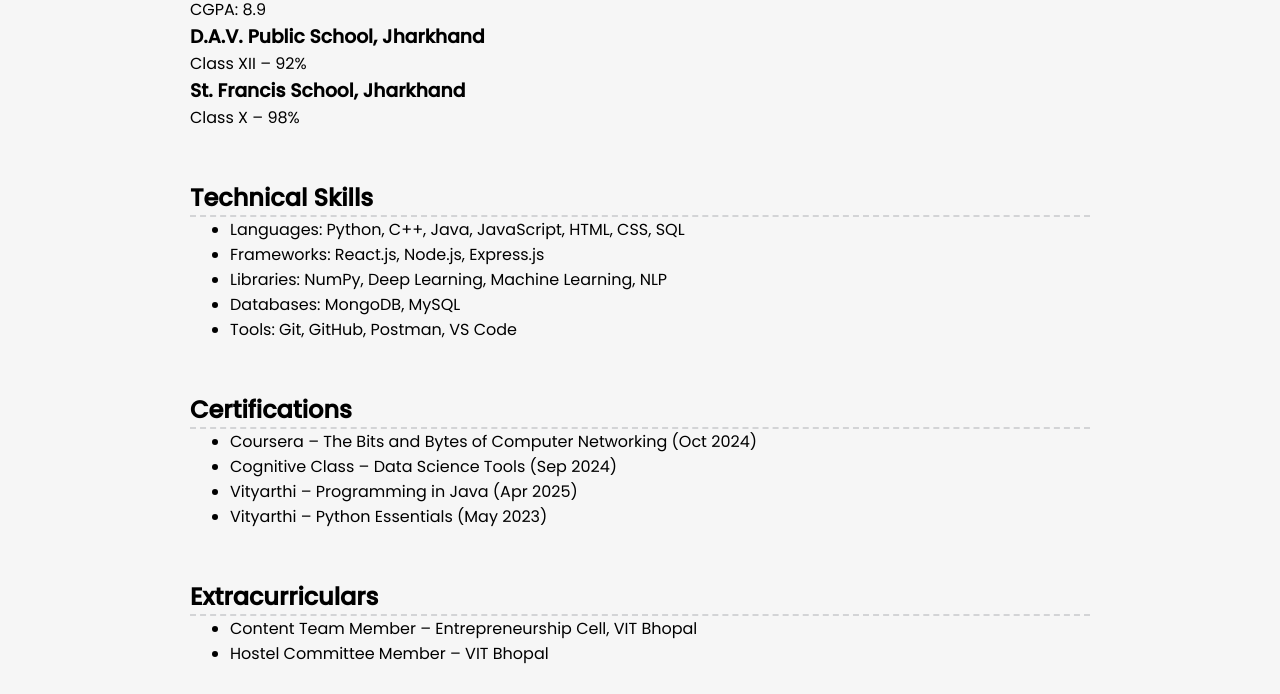
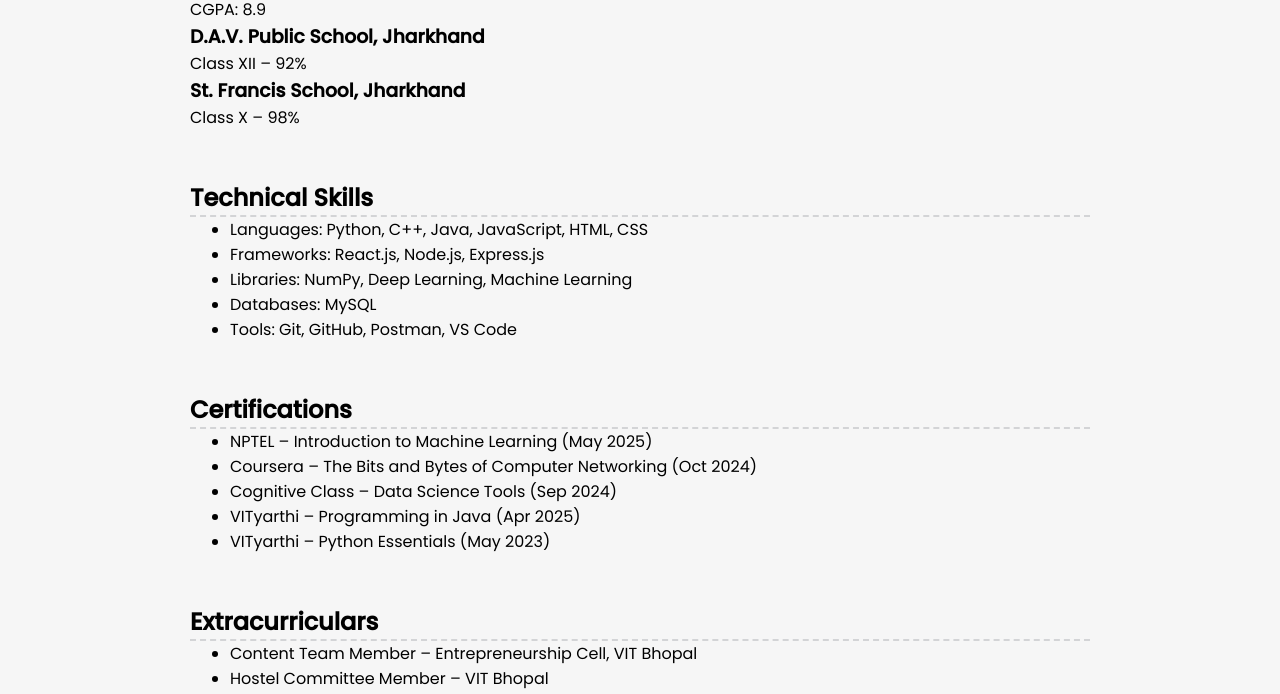
Before and after one commit to mridulrajgaria/VITDemoPortfolio, a plain HTML site: page resume.html in a window 1280 px wide. Shown: the part 2033-2727 px from the top of the page. Drawn offline with Linux system fonts and the light colour scheme.

Commit message:
Necessary changes

```diff
--- a/resume.html
+++ b/resume.html
@@ -108,10 +108,10 @@
         <section class="resume-section">
           <h2>Technical Skills</h2>
           <ul>
-            <li>Languages: Python, C++, Java, JavaScript, HTML, CSS, SQL</li>
+            <li>Languages: Python, C++, Java, JavaScript, HTML, CSS</li>
             <li>Frameworks: React.js, Node.js, Express.js</li>
-            <li>Libraries: NumPy, Deep Learning, Machine Learning, NLP</li>
-            <li>Databases: MongoDB, MySQL</li>
+            <li>Libraries: NumPy, Deep Learning, Machine Learning</li>
+            <li>Databases: MySQL</li>
             <li>Tools: Git, GitHub, Postman, VS Code</li>
           </ul>
         </section>
@@ -120,10 +120,11 @@
         <section class="resume-section">
           <h2>Certifications</h2>
           <ul>
+            <li>NPTEL – Introduction to Machine Learning (May 2025)</li>
             <li>Coursera – The Bits and Bytes of Computer Networking (Oct 2024)</li>
             <li>Cognitive Class – Data Science Tools (Sep 2024)</li>
-            <li>Vityarthi – Programming in Java (Apr 2025)</li>
-            <li>Vityarthi – Python Essentials (May 2023)</li>
+            <li>VITyarthi – Programming in Java (Apr 2025)</li>
+            <li>VITyarthi – Python Essentials (May 2023)</li>
           </ul>
         </section>
 
```
